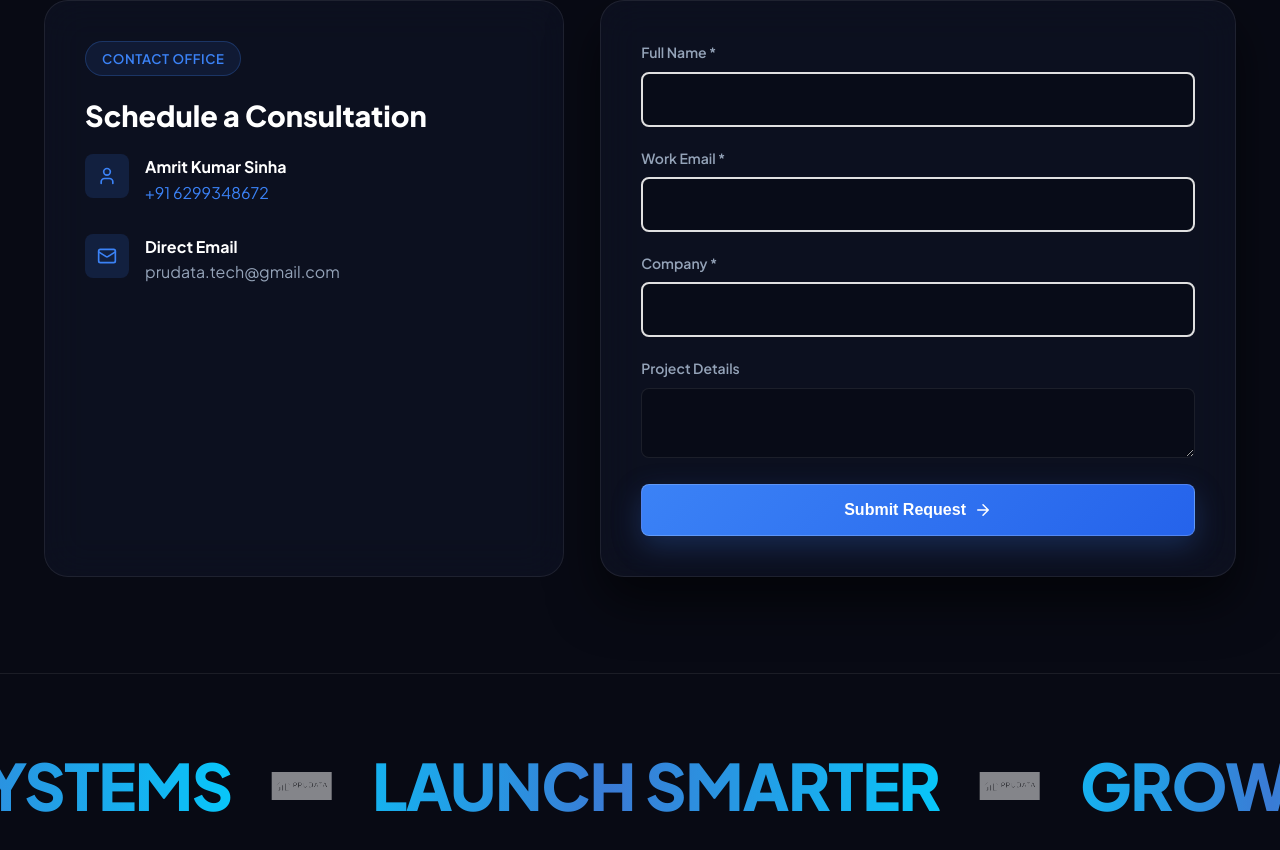
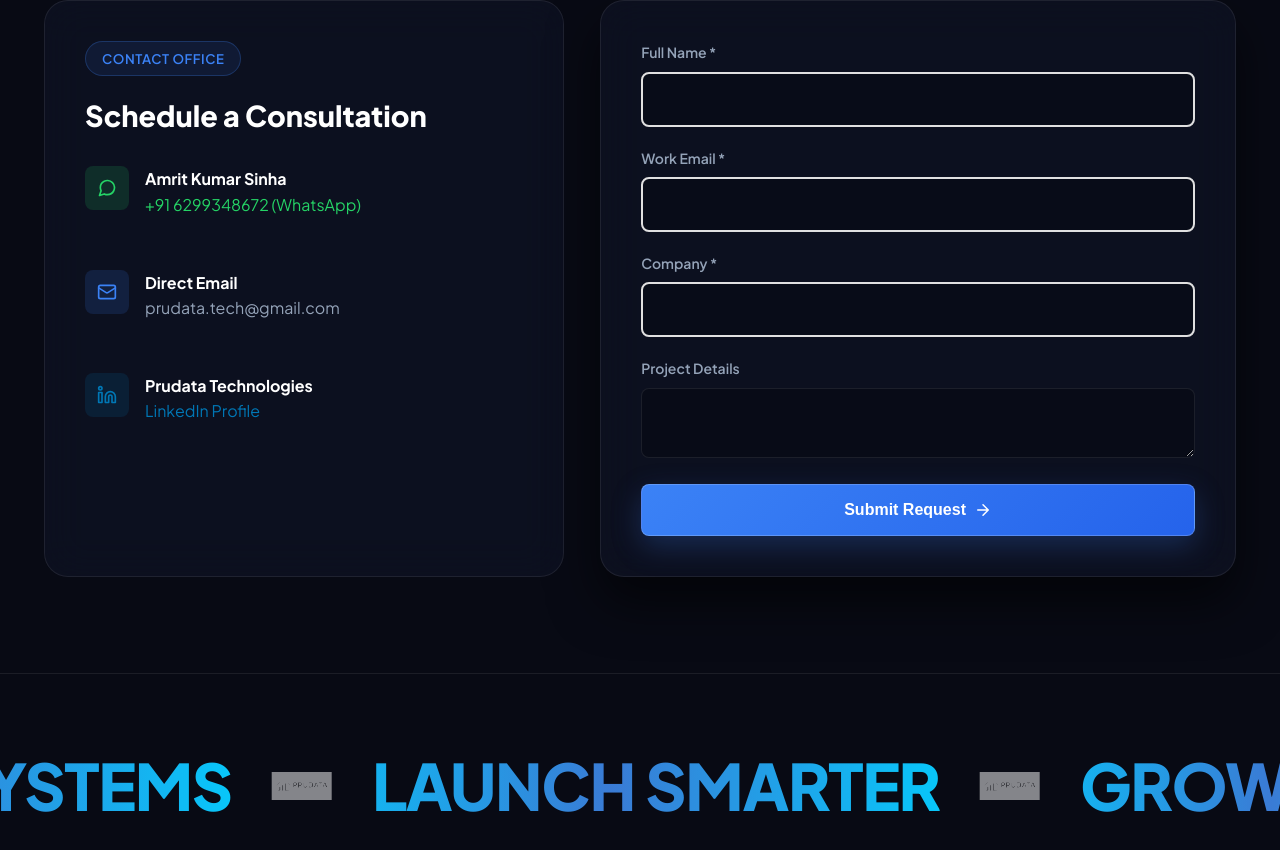
Before and after one commit to kushagratiwari7261/prudata, a React (Create React App) app: page / in a window 1280 px wide. Shown: the part 7289-8139 px from the top of the page. Built offline with nearby package versions, Linux system fonts and the light colour scheme; no server answers; the database is empty.

Commit message:
Add WhatsApp and LinkedIn to contact section

```diff
--- a/src/App.css
+++ b/src/App.css
@@ -1330,6 +1330,19 @@
   margin-bottom: 28px;
 }
 
+.hover-contact-item {
+  transition: transform 0.3s ease, background 0.3s ease;
+  padding: 12px;
+  border-radius: var(--radius-md);
+  margin-left: -12px;
+  margin-right: -12px;
+}
+
+.hover-contact-item:hover {
+  background: rgba(255, 255, 255, 0.03);
+  transform: translateX(5px);
+}
+
 .contact-icon-wrap {
   width: 44px;
   height: 44px;
--- a/src/App.jsx
+++ b/src/App.jsx
@@ -17,7 +17,9 @@
     user: <svg width={size} height={size} viewBox="0 0 24 24" fill="none" stroke={color} strokeWidth="2" strokeLinecap="round" strokeLinejoin="round"><path d="M19 21v-2a4 4 0 0 0-4-4H9a4 4 0 0 0-4 4v2" /><circle cx="12" cy="7" r="4" /></svg>,
     mail: <svg width={size} height={size} viewBox="0 0 24 24" fill="none" stroke={color} strokeWidth="2" strokeLinecap="round" strokeLinejoin="round"><rect width="20" height="16" x="2" y="4" rx="2" /><path d="m22 7-8.97 5.7a1.94 1.94 0 0 1-2.06 0L2 7" /></svg>,
     mapPin: <svg width={size} height={size} viewBox="0 0 24 24" fill="none" stroke={color} strokeWidth="2" strokeLinecap="round" strokeLinejoin="round"><path d="M20 10c0 6-8 12-8 12s-8-6-8-12a8 8 0 0 1 16 0Z" /><circle cx="12" cy="10" r="3" /></svg>,
-    externalLink: <svg width={size} height={size} viewBox="0 0 24 24" fill="none" stroke={color} strokeWidth="2" strokeLinecap="round" strokeLinejoin="round"><path d="M15 3h6v6M10 14 21 3M18 13v6a2 2 0 0 1-2 2H5a2 2 0 0 1-2-2V8a2 2 0 0 1 2-2h6" /></svg>
+    externalLink: <svg width={size} height={size} viewBox="0 0 24 24" fill="none" stroke={color} strokeWidth="2" strokeLinecap="round" strokeLinejoin="round"><path d="M15 3h6v6M10 14 21 3M18 13v6a2 2 0 0 1-2 2H5a2 2 0 0 1-2-2V8a2 2 0 0 1 2-2h6" /></svg>,
+    whatsapp: <svg width={size} height={size} viewBox="0 0 24 24" fill="none" stroke={color} strokeWidth="2" strokeLinecap="round" strokeLinejoin="round"><path d="M21 11.5a8.38 8.38 0 0 1-.9 3.8 8.5 8.5 0 0 1-7.6 4.7 8.38 8.38 0 0 1-3.8-.9L3 21l1.9-5.7a8.38 8.38 0 0 1-.9-3.8 8.5 8.5 0 0 1 4.7-7.6 8.38 8.38 0 0 1 3.8-.9h.5a8.48 8.48 0 0 1 8 8v.5z" /></svg>,
+    linkedin: <svg width={size} height={size} viewBox="0 0 24 24" fill="none" stroke={color} strokeWidth="2" strokeLinecap="round" strokeLinejoin="round"><path d="M16 8a6 6 0 0 1 6 6v7h-4v-7a2 2 0 0 0-2-2 2 2 0 0 0-2 2v7h-4v-7a6 6 0 0 1 6-6z" /><rect width="4" height="12" x="2" y="9" /><circle cx="4" cy="4" r="2" /></svg>
   };
   return icons[name] || null;
 };
@@ -633,14 +635,24 @@
             <div className="contact-info-panel">
               <div className="section-tag">Contact Office</div>
               <h2 style={{ fontSize: '1.8rem', fontWeight: '800', color: '#ffffff', marginBottom: '16px' }}>Schedule a Consultation</h2>
-              <div className="contact-item">
-                <div className="contact-icon-wrap"><Icon name="user" size={20} /></div>
-                <div><div style={{ fontWeight: '700', color: '#ffffff' }}>Amrit Kumar Sinha</div><div style={{ color: 'var(--accent-blue)' }}>+91 6299348672</div></div>
-              </div>
-              <div className="contact-item">
-                <div className="contact-icon-wrap"><Icon name="mail" size={20} /></div>
-                <div><div style={{ fontWeight: '700', color: '#ffffff' }}>Direct Email</div><div style={{ color: 'var(--text-secondary)' }}>prudata.tech@gmail.com</div></div>
-              </div>
+              <a href="https://wa.me/916299348672" target="_blank" rel="noopener noreferrer" style={{ textDecoration: 'none' }}>
+                <div className="contact-item hover-contact-item">
+                  <div className="contact-icon-wrap" style={{ color: '#25D366', background: 'rgba(37, 211, 102, 0.15)' }}><Icon name="whatsapp" size={20} /></div>
+                  <div><div style={{ fontWeight: '700', color: '#ffffff' }}>Amrit Kumar Sinha</div><div style={{ color: '#25D366' }}>+91 6299348672 (WhatsApp)</div></div>
+                </div>
+              </a>
+              <a href="mailto:prudata.tech@gmail.com" style={{ textDecoration: 'none' }}>
+                <div className="contact-item hover-contact-item">
+                  <div className="contact-icon-wrap"><Icon name="mail" size={20} /></div>
+                  <div><div style={{ fontWeight: '700', color: '#ffffff' }}>Direct Email</div><div style={{ color: 'var(--text-secondary)' }}>prudata.tech@gmail.com</div></div>
+                </div>
+              </a>
+              <a href="https://www.linkedin.com/in/prudata-technologies-2443a2394/" target="_blank" rel="noopener noreferrer" style={{ textDecoration: 'none' }}>
+                <div className="contact-item hover-contact-item">
+                  <div className="contact-icon-wrap" style={{ color: '#0077b5', background: 'rgba(0, 119, 181, 0.15)' }}><Icon name="linkedin" size={20} /></div>
+                  <div><div style={{ fontWeight: '700', color: '#ffffff' }}>Prudata Technologies</div><div style={{ color: '#0077b5' }}>LinkedIn Profile</div></div>
+                </div>
+              </a>
             </div>
             <div className="contact-form-panel">
               {formMessage.text && <div className={`form-alert ${formMessage.type}`}>{formMessage.text}</div>}
```
